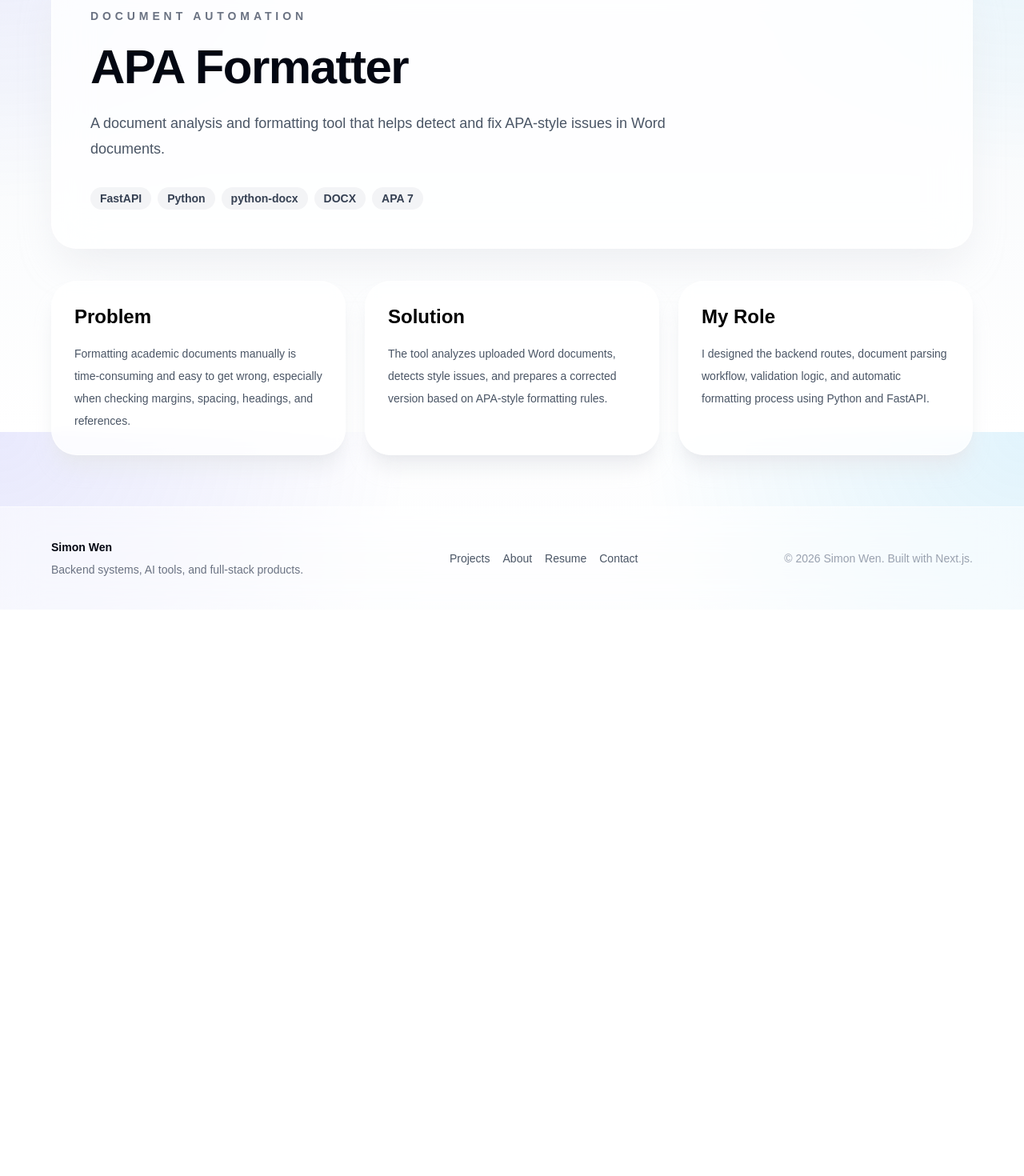
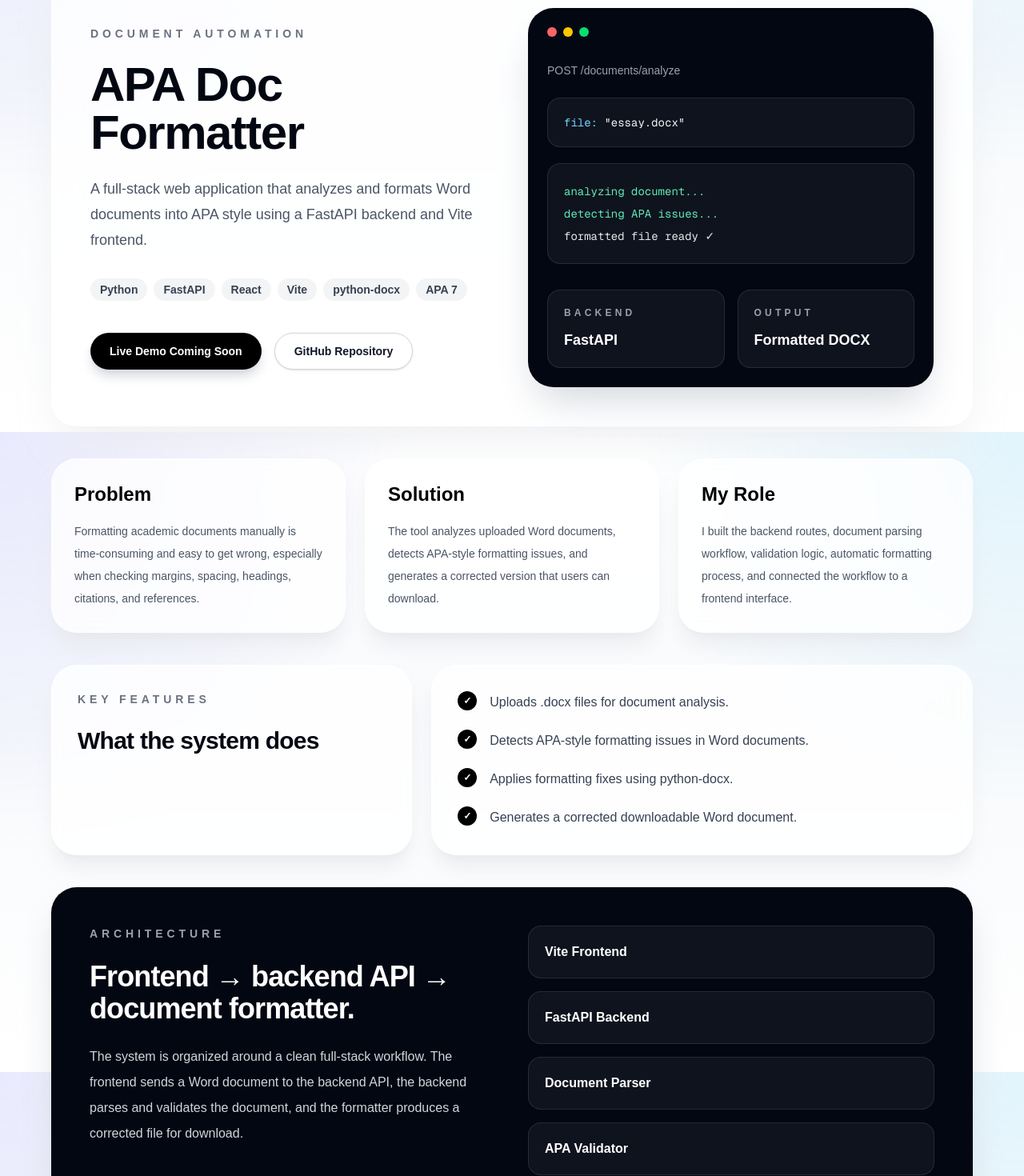
Before and after one commit to simonwen7/personal-website, a Next.js app: page /projects/apa-formatter in a window 1280 px wide. Shown: the part 260-1730 px from the top of the page at 80% size. Before the commit the page ends 1022 px from the top, so only its background shows below. Built offline with nearby package versions, Linux system fonts and the light colour scheme.

Commit message:
Update APA doc formatter project pag

```diff
--- a/app/contact/page.tsx
+++ b/app/contact/page.tsx
@@ -1,27 +1,27 @@
 const contactLinks = [
     {
       title: "Email",
-      value: "your-email@example.com",
+      value: "simonwensw7@gmail.com",
       description: "Best for internship, co-op, and project opportunities.",
-      href: "mailto:your-email@example.com",
+      href: "mailto:simonwensw7@gmail.com",
     },
     {
       title: "LinkedIn",
       value: "Connect with me",
       description: "View my professional profile and experience.",
-      href: "https://www.linkedin.com/",
+      href: "https://www.linkedin.com/in/xiemin-wen-40a1742a7",
     },
     {
       title: "GitHub",
       value: "View my code",
       description: "Explore my software engineering projects and repositories.",
-      href: "https://github.com/",
+      href: "https://github.com/simonwen7",
     },
     {
       title: "Resume",
       value: "Download resume",
       description: "See my technical skills, experience, and selected projects.",
-      href: "/resume",
+      href: "/resume.pdf",
     },
   ];
 
@@ -75,7 +75,7 @@ const contactLinks = [
               </p>
 
               <a
-                href="mailto:your-email@example.com"
+                href="mailto:simonwensw7@gmail.com"
                 className="mt-8 inline-flex rounded-full bg-white px-6 py-3 text-sm font-bold text-black transition hover:-translate-y-1 hover:bg-gray-100"
               >
                 Send Email
--- a/app/projects/apa-formatter/page.tsx
+++ b/app/projects/apa-formatter/page.tsx
@@ -9,22 +9,24 @@ export default function ApaFormatterPage() {
             ← Back to Projects
           </a>
 
-          <section className="mt-8 rounded-[2rem] border border-white/70 bg-white/80 p-8 shadow-2xl shadow-gray-200/70 backdrop-blur-xl md:p-12">
+          <section className="mt-8 grid items-center gap-10 rounded-[2rem] border border-white/70 bg-white/80 p-8 shadow-2xl shadow-gray-200/70 backdrop-blur-xl md:grid-cols-2 md:p-12">
+            <div>
               <p className="text-sm font-semibold uppercase tracking-[0.35em] text-gray-500">
                 Document Automation
               </p>
 
               <h1 className="mt-6 text-5xl font-black tracking-tight text-gray-950 md:text-6xl">
-              APA Formatter
+                APA Doc Formatter
               </h1>
 
               <p className="mt-6 max-w-3xl text-lg leading-8 text-gray-600">
-              A document analysis and formatting tool that helps detect and fix
-              APA-style issues in Word documents.
+                A full-stack web application that analyzes and formats Word
+                documents into APA style using a FastAPI backend and Vite
+                frontend.
               </p>
 
               <div className="mt-8 flex flex-wrap gap-2">
-              {["FastAPI", "Python", "python-docx", "DOCX", "APA 7"].map(
+                {["Python", "FastAPI", "React", "Vite", "python-docx", "APA 7"].map(
                   (item) => (
                     <span
                       key={item}
@@ -35,21 +37,77 @@ export default function ApaFormatterPage() {
                   )
                 )}
               </div>
+
+              <div className="mt-10 flex flex-wrap gap-4">
+                <a
+                  href="#"
+                  className="inline-flex items-center rounded-full bg-black px-6 py-3 text-sm font-bold text-white shadow-lg shadow-gray-300 transition hover:-translate-y-0.5 hover:bg-gray-800"
+                >
+                  Live Demo Coming Soon
+                </a>
+
+                <a
+                  href="https://github.com/simonwen7/apa-doc-formatter"
+                  target="_blank"
+                  rel="noopener noreferrer"
+                  className="inline-flex items-center rounded-full border border-gray-300 bg-white px-6 py-3 text-sm font-bold text-gray-900 shadow-sm transition hover:-translate-y-0.5 hover:border-gray-900 hover:shadow-md"
+                >
+                  GitHub Repository
+                </a>
+              </div>
+            </div>
+
+            <div className="rounded-[2rem] bg-gray-950 p-6 text-white shadow-2xl shadow-gray-300">
+              <div className="flex gap-2">
+                <span className="h-3 w-3 rounded-full bg-red-400" />
+                <span className="h-3 w-3 rounded-full bg-yellow-400" />
+                <span className="h-3 w-3 rounded-full bg-green-400" />
+              </div>
+
+              <div className="mt-8 text-sm text-gray-400">POST /documents/analyze</div>
+
+              <div className="mt-6 rounded-2xl border border-white/10 bg-white/5 p-5 font-mono text-sm">
+                <span className="text-sky-300">file:</span>{" "}
+                <span className="text-gray-100">"essay.docx"</span>
+              </div>
+
+              <div className="mt-5 rounded-2xl border border-white/10 bg-white/5 p-5 font-mono text-sm leading-7">
+                <p className="text-emerald-300">analyzing document...</p>
+                <p className="text-emerald-300">detecting APA issues...</p>
+                <p className="text-gray-200">formatted file ready ✓</p>
+              </div>
+
+              <div className="mt-8 grid gap-4 sm:grid-cols-2">
+                <div className="rounded-2xl border border-white/10 bg-white/5 p-5">
+                  <p className="text-xs font-semibold uppercase tracking-[0.35em] text-gray-400">
+                    Backend
+                  </p>
+                  <p className="mt-3 text-lg font-black">FastAPI</p>
+                </div>
+
+                <div className="rounded-2xl border border-white/10 bg-white/5 p-5">
+                  <p className="text-xs font-semibold uppercase tracking-[0.35em] text-gray-400">
+                    Output
+                  </p>
+                  <p className="mt-3 text-lg font-black">Formatted DOCX</p>
+                </div>
+              </div>
+            </div>
           </section>
 
           <section className="mt-10 grid gap-6 md:grid-cols-3">
             {[
               {
                 title: "Problem",
-                text: "Formatting academic documents manually is time-consuming and easy to get wrong, especially when checking margins, spacing, headings, and references.",
+                text: "Formatting academic documents manually is time-consuming and easy to get wrong, especially when checking margins, spacing, headings, citations, and references.",
               },
               {
                 title: "Solution",
-                text: "The tool analyzes uploaded Word documents, detects style issues, and prepares a corrected version based on APA-style formatting rules.",
+                text: "The tool analyzes uploaded Word documents, detects APA-style formatting issues, and generates a corrected version that users can download.",
               },
               {
                 title: "My Role",
-                text: "I designed the backend routes, document parsing workflow, validation logic, and automatic formatting process using Python and FastAPI.",
+                text: "I built the backend routes, document parsing workflow, validation logic, automatic formatting process, and connected the workflow to a frontend interface.",
               },
             ].map((section) => (
               <div
@@ -63,6 +121,73 @@ export default function ApaFormatterPage() {
               </div>
             ))}
           </section>
+
+          <section className="mt-10 grid gap-6 md:grid-cols-[1fr_1.5fr]">
+            <div className="rounded-[2rem] border border-white/70 bg-white/80 p-8 shadow-xl shadow-gray-200/70 backdrop-blur">
+              <p className="text-sm font-semibold uppercase tracking-[0.35em] text-gray-500">
+                Key Features
+              </p>
+
+              <h2 className="mt-6 text-3xl font-black tracking-tight text-gray-950">
+                What the system does
+              </h2>
+            </div>
+
+            <div className="rounded-[2rem] border border-white/70 bg-white/80 p-8 shadow-xl shadow-gray-200/70 backdrop-blur">
+              <ul className="space-y-5 text-gray-700">
+                {[
+                  "Uploads .docx files for document analysis.",
+                  "Detects APA-style formatting issues in Word documents.",
+                  "Applies formatting fixes using python-docx.",
+                  "Generates a corrected downloadable Word document.",
+                ].map((feature) => (
+                  <li key={feature} className="flex gap-4">
+                    <span className="flex h-6 w-6 shrink-0 items-center justify-center rounded-full bg-black text-xs font-bold text-white">
+                      ✓
+                    </span>
+                    <span className="leading-7">{feature}</span>
+                  </li>
+                ))}
+              </ul>
+            </div>
+          </section>
+
+          <section className="mt-10 grid gap-10 rounded-[2rem] bg-gray-950 p-8 text-white shadow-2xl shadow-gray-300 md:grid-cols-2 md:p-12">
+            <div>
+              <p className="text-sm font-semibold uppercase tracking-[0.35em] text-gray-400">
+                Architecture
+              </p>
+
+              <h2 className="mt-6 text-4xl font-black tracking-tight">
+                Frontend → backend API → document formatter.
+              </h2>
+
+              <p className="mt-6 text-base leading-8 text-gray-300">
+                The system is organized around a clean full-stack workflow. The
+                frontend sends a Word document to the backend API, the backend
+                parses and validates the document, and the formatter produces a
+                corrected file for download.
+              </p>
+            </div>
+
+            <div className="space-y-4">
+              {[
+                "Vite Frontend",
+                "FastAPI Backend",
+                "Document Parser",
+                "APA Validator",
+                "DOCX Formatter",
+                "Downloadable Output",
+              ].map((item) => (
+                <div
+                  key={item}
+                  className="rounded-2xl border border-white/10 bg-white/5 p-5 font-bold"
+                >
+                  {item}
+                </div>
+              ))}
+            </div>
+          </section>
         </article>
       </main>
     );
--- a/app/projects/page.tsx
+++ b/app/projects/page.tsx
@@ -9,13 +9,13 @@ const projects = [
       status: "Case Study Ready",
     },
     {
-      title: "APA Formatter",
+      title: "APA Doc Formatter",
       category: "Document Automation",
       description:
-        "A document analysis and formatting tool that helps detect and fix APA-style issues in Word documents.",
-      tech: ["FastAPI", "Python", "python-docx", "DOCX"],
+        "A full-stack web application that analyzes and formats Word documents into APA style using a FastAPI backend and Vite frontend.",
+      tech: ["Python", "FastAPI", "React", "Vite", "python-docx"],
       href: "/projects/apa-formatter",
-      status: "Coming Soon",
+      status: "Case Study Ready",
     },
     {
       title: "Restaurant Order Routing System",
```
Also changed, not shown: 1 other file (tests, documents, lock files or other folders). Lines whose indentation alone changed are shown as unchanged.
